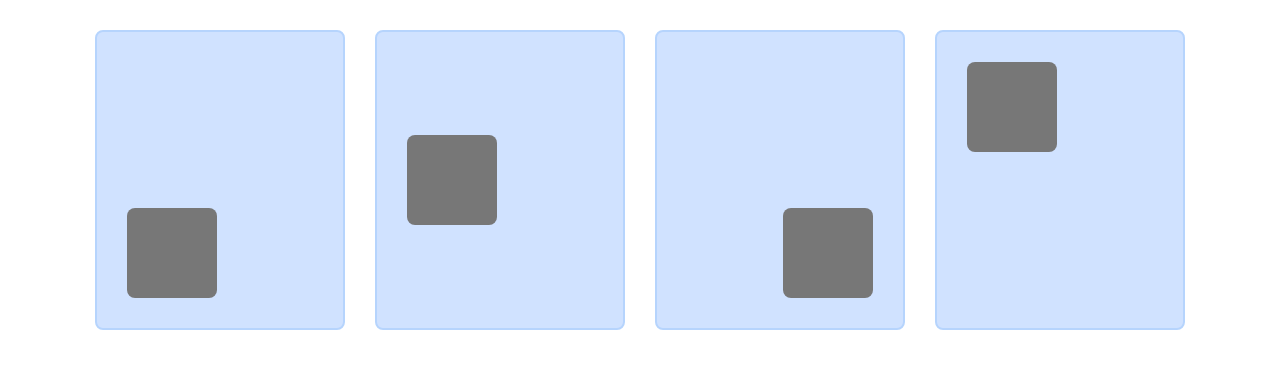
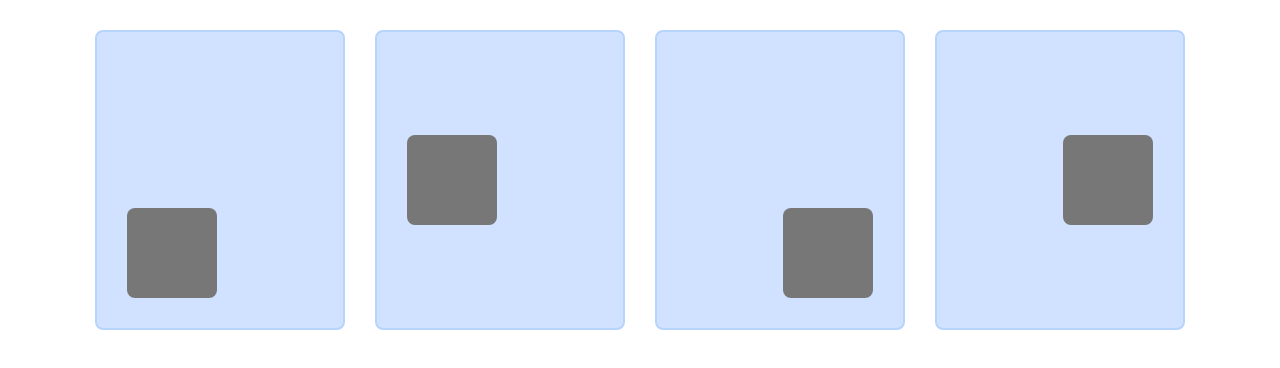
Before and after one commit to lamminhthien/ABC-Learning, a website: page FlexBox/index.html in a window 1280 px wide. Drawn offline with Linux system fonts and the light colour scheme.

Commit message:
flexbox-part-4

```diff
--- a/FlexBox/index.html
+++ b/FlexBox/index.html
@@ -21,7 +21,9 @@
         </div>
       </div>
       <div class="box rounded-8px">
-        <div class="box-child rounded-8px box-4"></div>
+        <div class="box-4-parent">
+          <div class="box-child rounded-8px box-4"></div>
+        </div>
       </div>
     </div>
   </body>
--- a/FlexBox/index.scss
+++ b/FlexBox/index.scss
@@ -38,5 +38,14 @@
         align-self: end;
       }
     }
+
+    .box-4-parent {
+      width: 100%;
+      justify-content: end;
+      display: flex;
+      .box-4 {
+        align-self: center;
+      }
+    }
   }
 }
```
Also changed, not shown: FlexBox/index.css, 1 other file.
